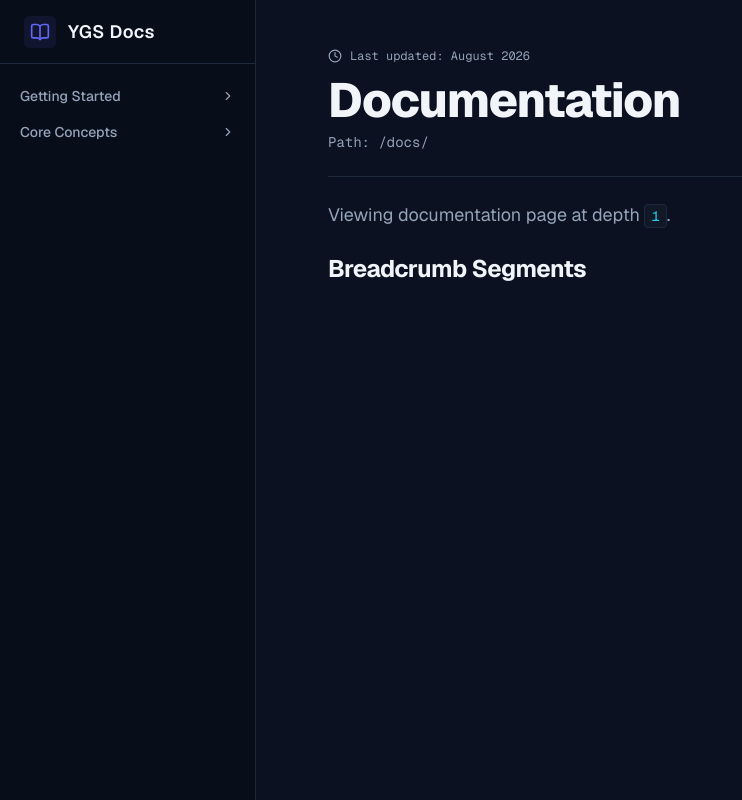
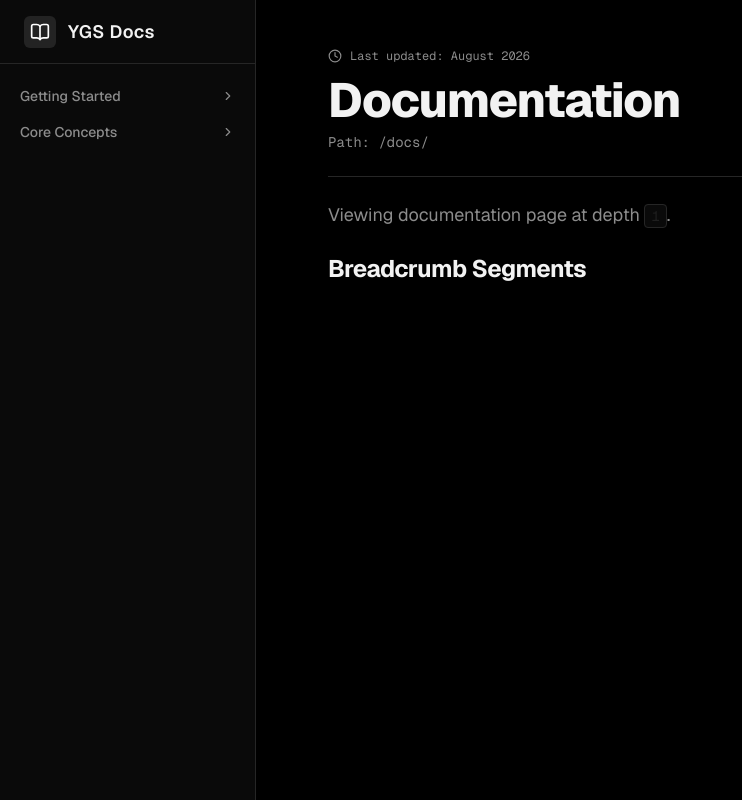
Before and after one commit to Anania-G16/Content-Management-System, a Next.js app: page /docs in a window 1280 px wide. Shown: the whole page, without its empty margins (0-742 px from the left). Built offline with nearby package versions, Linux system fonts and the light colour scheme.

Commit message:
style(client): restyle global theme with black and gray palette

```diff
--- a/src/app/globals.css
+++ b/src/app/globals.css
@@ -4,26 +4,28 @@
   --font-sans: var(--font-geist-sans), ui-sans-serif, system-ui, sans-serif;
   --font-mono: var(--font-geist-mono), ui-monospace, monospace;
 
-  --color-background: #080d1a;
-  --color-surface: #111827;
+  /* Fumadocs Exact HSL Conversions */
+  --color-background: #000000;      /* --fd-background: 0 0% 0% */
+  --color-surface: #0a0a0a;         /* --fd-card: 0 0% 4% */
 
-  --color-primary: #6366f1;
-  --color-primary-active: #312e81;
-  --color-primary-text: #a5b4fc;
+  --color-primary: #ffffff;         /* --fd-primary: 0 0% 100% */
+  --color-primary-active: #e5e5e5;
+  --color-primary-text: #000000;    /* --fd-primary-foreground: 0 0% 0% */
 
-  --color-text: #f1f5f9;
-  --color-text-secondary: #94a3b8;
+  --color-text: #f2f2f2;            /* --fd-foreground: 0 0% 95% */
+  --color-text-secondary: #8c8c8c;  /* --fd-muted-foreground: 0 0% 55% */
 
-  --color-border: #1e293b;
+  --color-border: #262626;          /* --fd-border: 0 0% 15% */
 
   --color-danger: #f43f5e;
   --color-success: #34d399;
-  --color-accent: #22d3ee;
+  --color-accent: #1f1f1f;          /* --fd-sidebar-accent: 0 0% 12% */
 }
 
 :root {
-  --background: #0b1120;
-  --foreground: #f1f5f9;
+  --background: #000000;
+  --foreground: #f2f2f2;
+  color-scheme: dark;              /* Enables native dark scrollbars & inputs */
 }
 
 body,
--- a/src/components/Sidebar.tsx
+++ b/src/components/Sidebar.tsx
@@ -28,8 +28,9 @@ export default function Sidebar() {
       )}
 
       {/* Sidebar Container */}
+      {/* Sidebar Container */}
       <aside
-        className={`fixed top-0 left-0 z-40 h-screen w-64 bg-background border-r border-border flex flex-col transition-transform duration-200 ease-in-out lg:translate-x-0 ${
+        className={`fixed top-0 left-0 z-40 h-screen w-64 bg-surface border-r border-border flex flex-col transition-transform duration-200 ease-in-out lg:translate-x-0 ${
           isOpen ? "translate-x-0" : "-translate-x-full"
         }`}
       >
```
